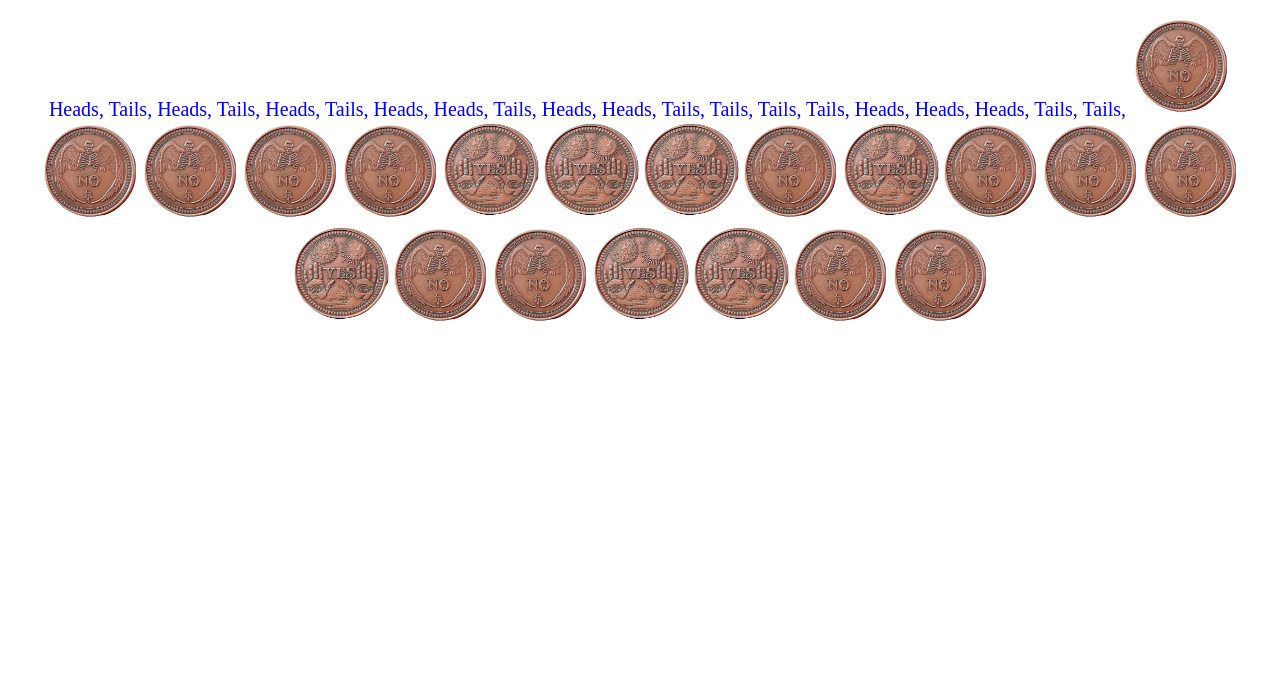
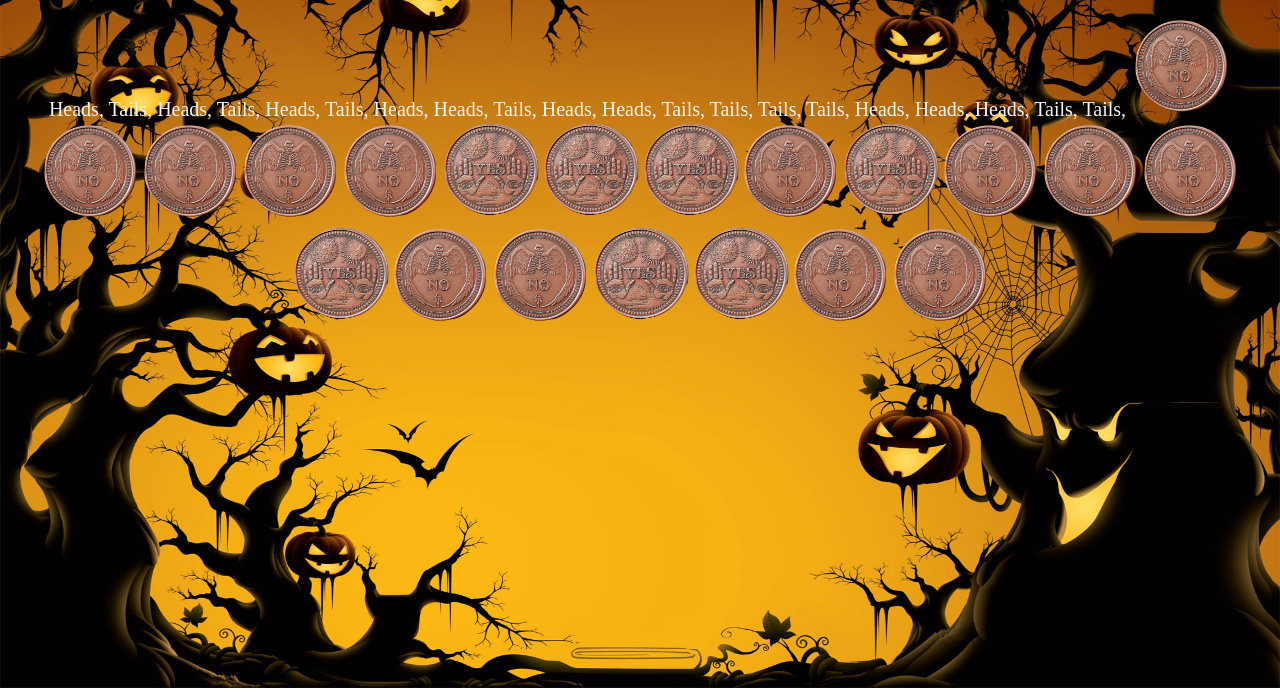
Before and after one commit to cbw29512/coin-object, a plain HTML site: page index.html in a window 1280 px wide. Shown: the part 112-804 px from the top of the page. Drawn offline with Linux system fonts and the light colour scheme.

Commit message:
fianl commit

```diff
--- a/index.html
+++ b/index.html
@@ -21,8 +21,8 @@
         <a href="#">upgrade your browser</a> to improve your experience.
       </p>
     <![endif]-->
-    <!-- <div style="position:absolute;z-index:0;left:0;top:0;width:100%;height:100%;"> -->
-      <!-- <img src="images/halloweenbackground.jpg" style="width:100%;height:100%; "alt="[]"> -->
+    <div style="position:absolute;z-index:0;left:0;top:0;width:100%;height:100%;">
+      <img class="backgroundimage" src="images/halloweenbackground.jpg" style="width:100%;height:100%; "alt="[]">
 
         <div>
             <button type="submit" onClick="refreshPage()">REROLL!</button>
--- a/style.css
+++ b/style.css
@@ -18,12 +18,18 @@ h1 {
   font-weight: lighter;
 }
 
+img.backgroundimage {
+    z-index: -1;
+    position: relative;
+}
+
 img {
   width: 100px;
   height: 100px;
   position: relative;
-  z-index: 1;
+  z-index: 2;
 }
+
 
 button {
   position: absolute;
@@ -38,10 +44,13 @@ button {
   font-size: 18px;
   cursor: pointer;
   top: -0.01rem;
+  z-index: 2;
 }
 
 span {
-    color: blue;
+    color: whitesmoke;
     font-size: 1.25rem;
     font-family: 'Creeper', serif;
+    z-index: 2;
+    position: relative;
 }
```
